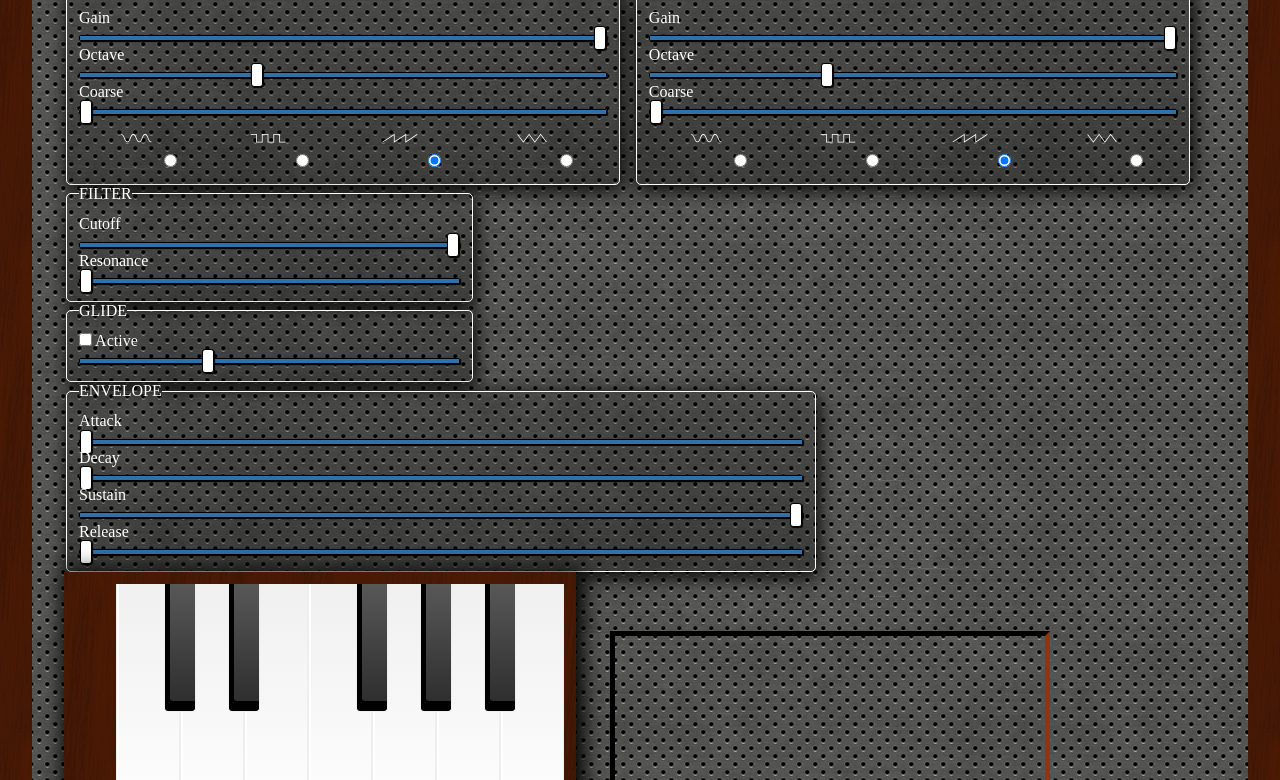
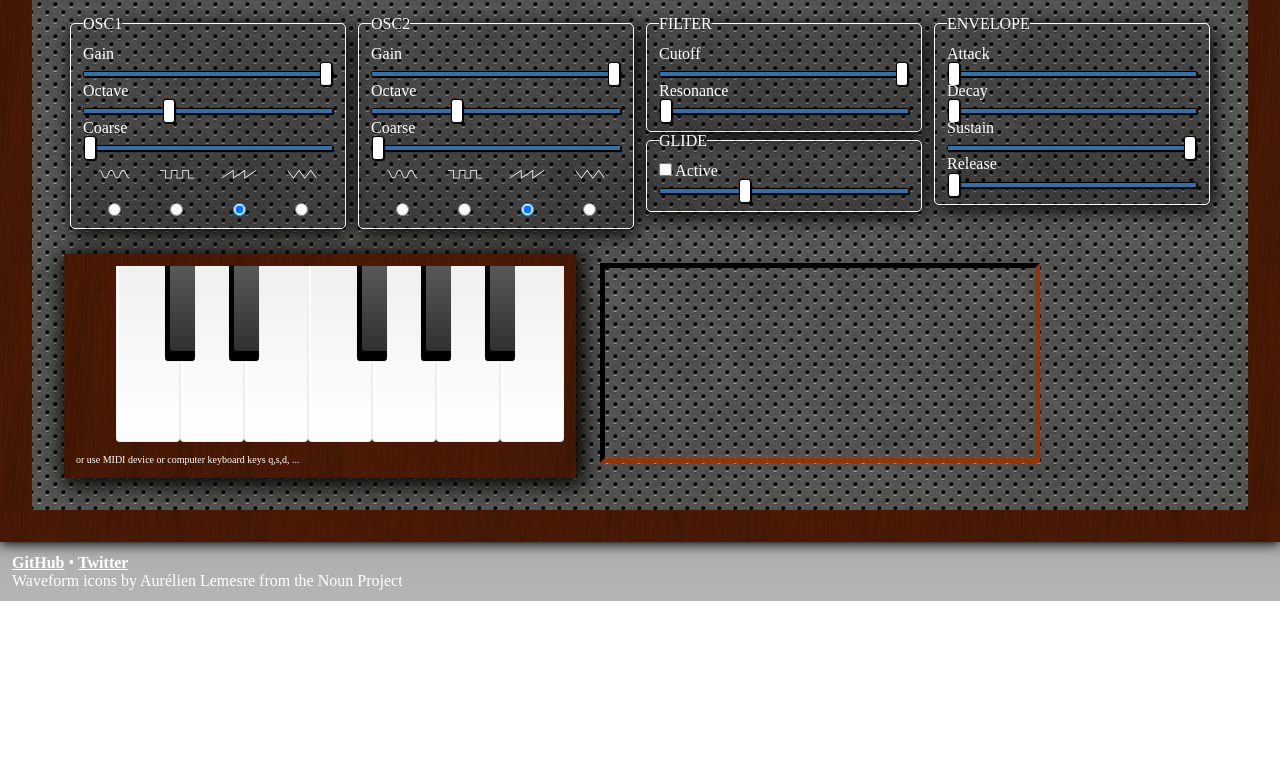
Before and after one commit to teebot/websynth, a website built with webpack: page index.html in a window 1280 px wide. Shown: the part 199-979 px from the top of the page. After the commit the page ends 832 px from the top, so only its background shows below. Built offline with nearby package versions, Linux system fonts and the light colour scheme; a small style sheet from the web is missing.

Commit message:
Style improvements

```diff
--- a/index.html
+++ b/index.html
@@ -13,6 +13,8 @@
 
 <body lang=en>
 
+<div class="container">
+    <div class="synth-container">
         <div class="top-panel"></div>
         <div class="synth-board">
             <div class="left-panel"></div>
@@ -171,13 +173,16 @@
             <!--END CONTAINER-->
         </div>
         <div class="bottom-panel"></div>
-
+    </div>
+</div>
+<div class="container">
     <footer>
         <div class="footer-links">
             <a href="https://github.com/teebot/websynth">GitHub</a> • <a href="https://twitter.com/teebot">Twitter</a>
         </div>
         <div>Waveform icons by Aurélien Lemesre from the Noun Project</div>
     </footer>
+</div>
 <script src=out/main.js></script>
 </body>
 </html>
--- a/styles/main.css
+++ b/styles/main.css
@@ -2,9 +2,20 @@
     box-sizing: border-box;
 }
 
+html {
+    height: 100%;
+}
+
 body {
     color: #fff;
-    background: #000;
+    background: linear-gradient(rgba(0, 0, 0, 0.71), rgba(0, 0, 0, 0.29));
+    background-repeat: no-repeat;
+    height: 100%;
+}
+
+.synth-container {
+    margin-top: 2em;
+    box-shadow: 0px 2px 12px 0 #000;
 }
 
 .synth-board {
@@ -31,6 +42,8 @@ body {
 form {
     display: flex;
     flex-wrap: wrap;
+    align-content: space-around;
+    margin: 0;
 }
 
 footer {
@@ -43,6 +56,7 @@ footer {
 }
 
 .control-group fieldset {
+    min-width: 220px;
     padding: 12px;
     border: 1px solid #fff;
     border-radius: 5px;
@@ -61,6 +75,12 @@ label svg {
     justify-content: space-around;
 }
 
+.waveforms label {
+    display: flex;
+    flex-direction: column;
+    align-items: center;
+}
+
 .synth-brand {
     font-size: 36px;
     font-family: cursive;
@@ -73,7 +93,8 @@ label svg {
 }
 
 .control-group {
-    margin-right: 12px;
+    padding: 4px;
+    flex: 1;
 }
 
 /*RANGE CONTROLS*/
@@ -185,7 +206,7 @@ input[type=range]:focus::-ms-fill-upper {
     height: 200px;
     display: inline-block;
     border: 5px inset rgb(65, 23, 3);
-    margin: 30px;
+    margin: 30px 0 0 20px;
 }
 
 /*KEYBOARD*/
@@ -223,7 +244,7 @@ li {
 }
 
 li.white {
-    height: 16em;
+    height: 11em;
     width: 4em;
     background: linear-gradient(#f0f0f0, #fff);
     box-shadow: inset 2px -2px 0px 0 #fff;
@@ -239,7 +260,7 @@ li.black {
     width: 2em;
     background: linear-gradient(#585858, #2b2b2b);
     box-shadow: inset 5px -10px 0px 0 #000;
-    height: 8em;
+    height: 6em;
     margin: 0 0 0 -1em;
     z-index: 2;
 }
```
Lines whose indentation alone changed are shown as unchanged.
